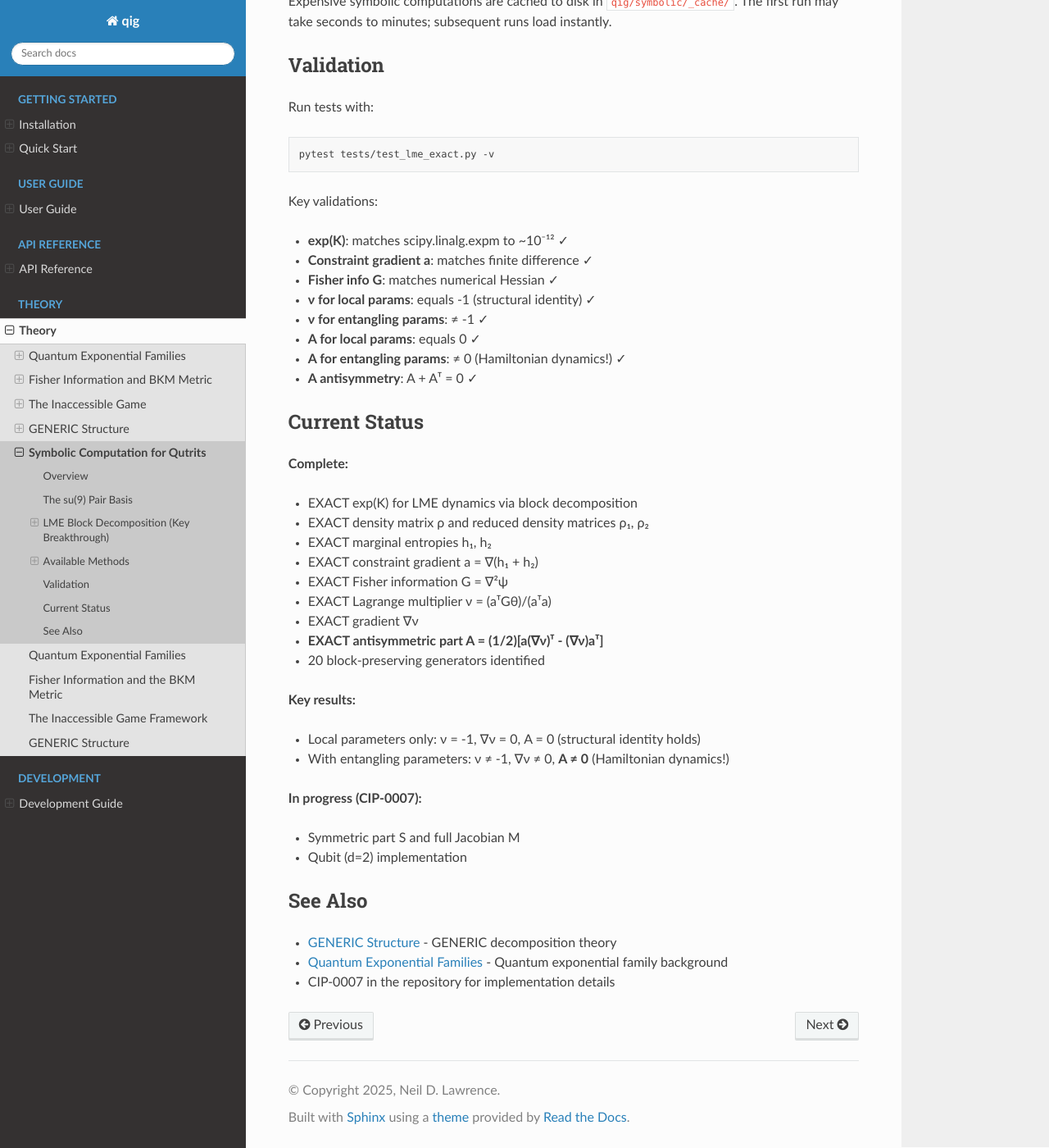
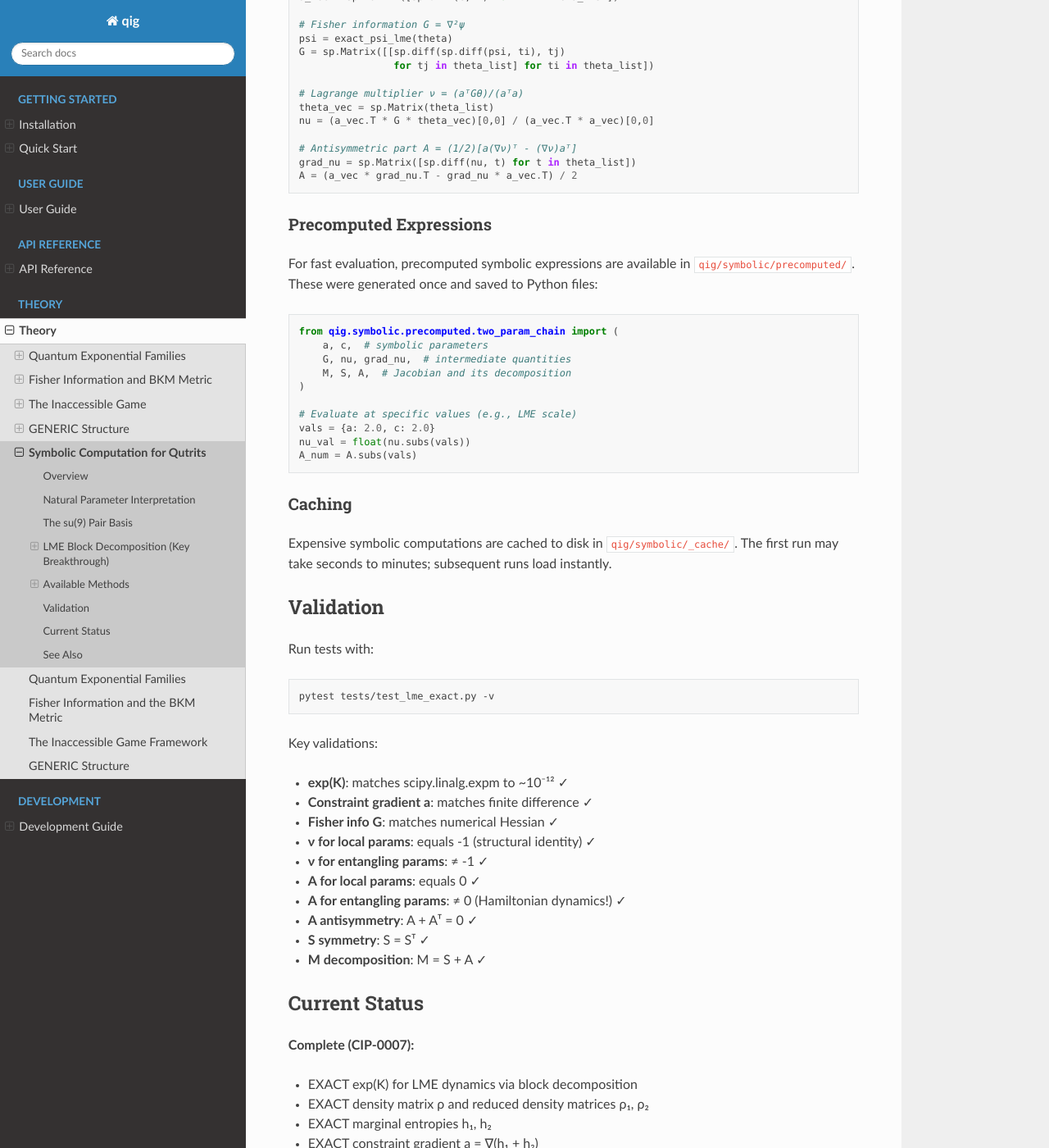
Before and after one commit to lawrennd/qig-code, a Sphinx documentation site: the page built from docs/source/theory/symbolic_computation.rst, in a window 1280 px wide and 1400 px high, scrolled down 4227 px. Shown: the whole window at 82% size. Built offline with Sphinx 7.4.7 and the Read the Docs theme 3.1.0, drawn with Linux system fonts in a browser that asks for light colours; some of the changed text lies outside the part shown.

Commit message:
Update documentation with correct LME parameter interpretation
- θ = 0 is maximally mixed state, θ → -∞ is LME (Bell) state
- Added Natural Parameter Interpretation section to CIP-0007 and RST
- Updated Current Status to reflect M, S completion
- Added LME-scale (||θ|| ~ 3) test results
- Clarified that results are now verified at actual LME scale

```diff
--- a/docs/source/theory/symbolic_computation.rst
+++ b/docs/source/theory/symbolic_computation.rst
@@ -22,6 +22,17 @@
 - **Exact exp(K)** via block decomposition: 9×9 → 3×3 + 2×2 + 1×1×4
 - **20 block-preserving generators** span the full entangled subspace
 - All eigenvalues are at most **quadratic** (no cubic equations)
+
+Natural Parameter Interpretation
+--------------------------------
+
+The natural parameters θ in the quantum exponential family have specific meanings:
+
+- **θ = 0**: Maximally mixed state (ρ = I/D)
+- **θ → -∞** (large negative): Locally maximally entangled (LME/Bell) states
+
+For LME states, regularization (ε ~ 10⁻³) keeps parameters finite but large:
+||θ|| ~ 3 with some components around -3.
 
 The su(9) Pair Basis
 --------------------
@@ -104,8 +115,9 @@
 **For the quantum inaccessible game with Gell-Mann basis**, this block structure
 applies to the reduced density matrices obtained by partial trace. Specifically:
 
-- The LME (maximally mixed) starting state: :math:`\rho = I/3`
-- Partial traces of maximally entangled states (Bell-like states)
+- The maximally mixed state: :math:`\rho = I/3` (corresponds to θ = 0)
+- LME (Bell) states: :math:`|\Phi^+\rangle` (corresponds to θ → -∞)
+- Partial traces of maximally entangled states
 - States along the constrained dynamics trajectory
 - Any qutrit state diagonal in the computational basis
 
@@ -192,6 +204,25 @@
    grad_nu = sp.Matrix([sp.diff(nu, t) for t in theta_list])
    A = (a_vec * grad_nu.T - grad_nu * a_vec.T) / 2
 
+Precomputed Expressions
+^^^^^^^^^^^^^^^^^^^^^^^
+
+For fast evaluation, precomputed symbolic expressions are available in
+``qig/symbolic/precomputed/``. These were generated once and saved to Python files:
+
+.. code-block:: python
+
+   from qig.symbolic.precomputed.two_param_chain import (
+       a, c,  # symbolic parameters
+       G, nu, grad_nu,  # intermediate quantities
+       M, S, A,  # Jacobian and its decomposition
+   )
+
+   # Evaluate at specific values (e.g., LME scale)
+   vals = {a: 2.0, c: 2.0}
+   nu_val = float(nu.subs(vals))
+   A_num = A.subs(vals)
+
 Caching
 ^^^^^^^
 
@@ -217,11 +248,13 @@
 - **A for local params**: equals 0 ✓
 - **A for entangling params**: ≠ 0 (Hamiltonian dynamics!) ✓
 - **A antisymmetry**: A + Aᵀ = 0 ✓
+- **S symmetry**: S = Sᵀ ✓
+- **M decomposition**: M = S + A ✓
 
 Current Status
 --------------
 
-**Complete:**
+**Complete (CIP-0007):**
 
 - EXACT exp(K) for LME dynamics via block decomposition
 - EXACT density matrix ρ and reduced density matrices ρ₁, ρ₂
@@ -231,17 +264,24 @@
 - EXACT Lagrange multiplier ν = (aᵀGθ)/(aᵀa)
 - EXACT gradient ∇ν
 - **EXACT antisymmetric part A = (1/2)[a(∇ν)ᵀ - (∇ν)aᵀ]**
+- **EXACT constraint Hessian ∇²C**
+- **EXACT (∇G)[θ] term**
+- **EXACT full Jacobian M = -G - (∇G)[θ] + ν∇²C + a(∇ν)ᵀ**
+- **EXACT symmetric part S = (M + Mᵀ)/2**
 - 20 block-preserving generators identified
+- Precomputed expressions for 2-parameter subset
 
 **Key results:**
 
 - Local parameters only: ν = -1, ∇ν = 0, A = 0 (structural identity holds)
 - With entangling parameters: ν ≠ -1, ∇ν ≠ 0, **A ≠ 0** (Hamiltonian dynamics!)
+- Results verified at LME scale (||θ|| ~ 3): A ≠ 0 for mixed local+entangling params
 
-**In progress (CIP-0007):**
+**Planned:**
 
-- Symmetric part S and full Jacobian M
 - Qubit (d=2) implementation
+- Extraction of effective Hamiltonian H_eff from A
+- Extraction of diffusion operator D[ρ] from S
 
 See Also
 --------
```
Also changed, not shown: other parts of docs/source/theory/symbolic_computation.rst (+1 -1 lines), cip/cip0007.md (+20 -2 lines).
